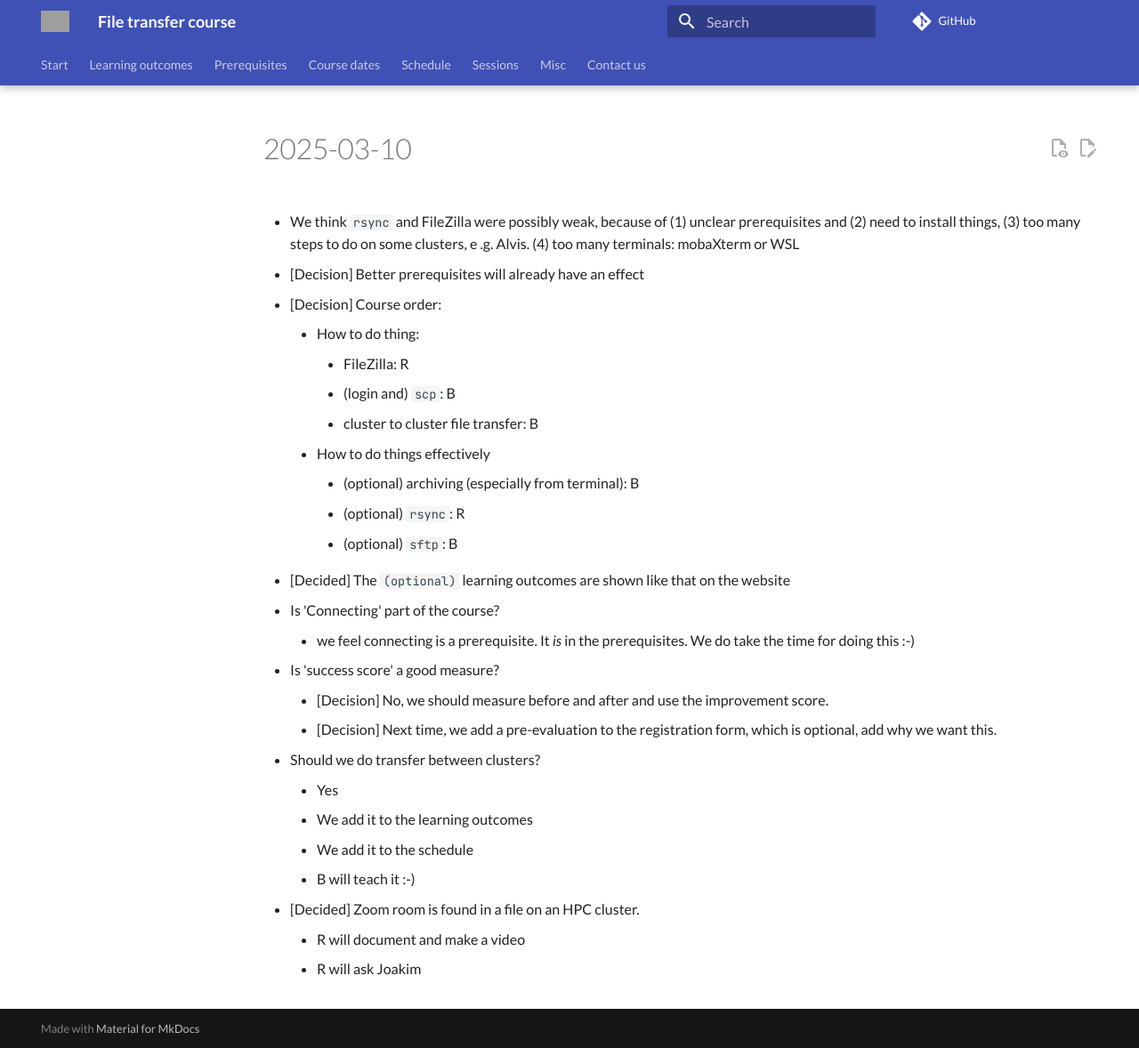
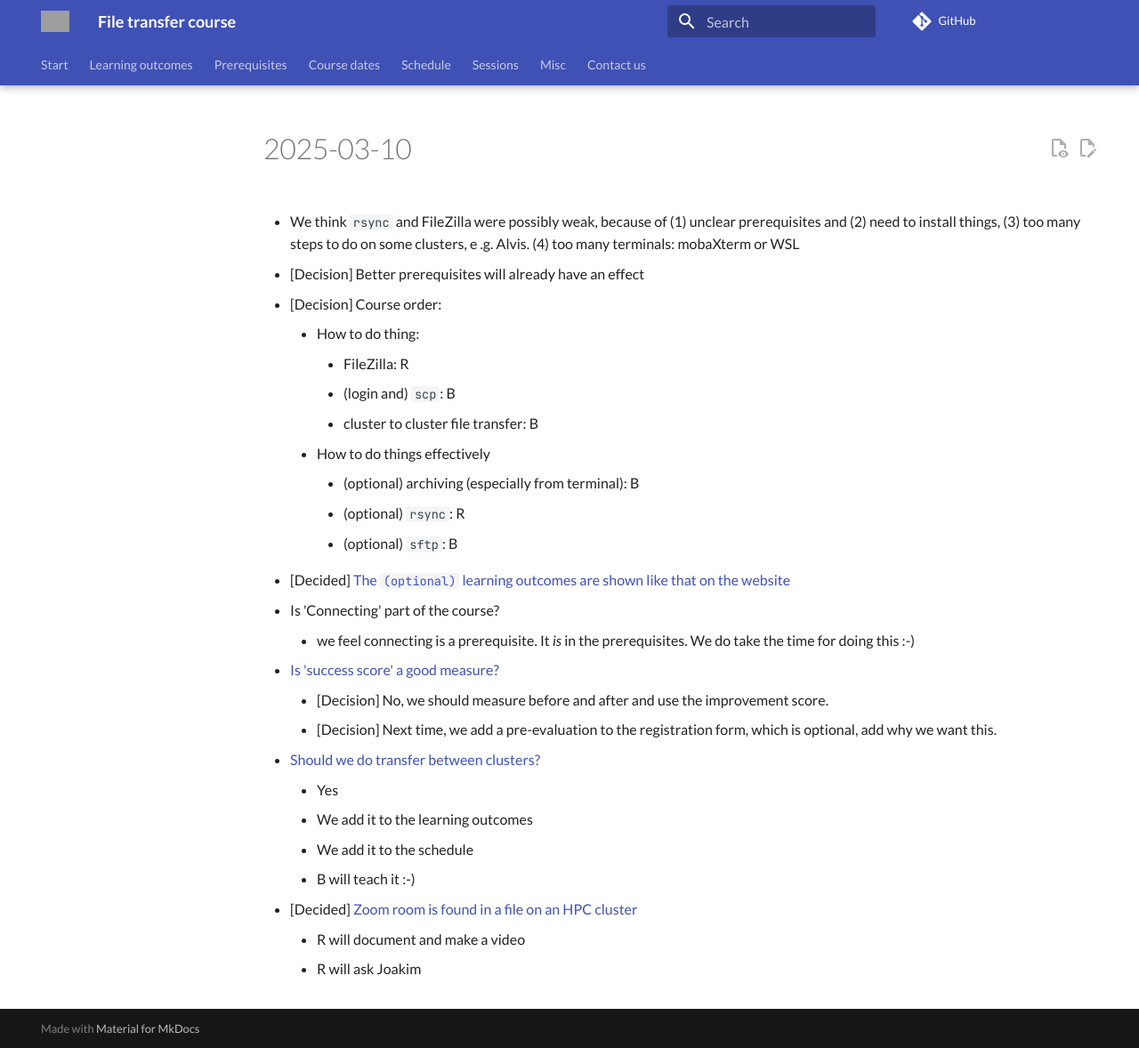
Before and after one commit to UPPMAX/naiss_file_transfer_course, an MkDocs documentation site: the page built from docs/meeting_notes/20250310.md, in a window 1280 px wide and 1178 px high. Shown: the whole window at 89% size. Built offline with MkDocs 1.6.1 and Material for MkDocs 9.7.7, drawn with Linux system fonts in a browser that asks for light colours; comment, search, counter and statistics services are not loaded; part of the change alters nothing that is shown; grey boxes are pictures that could not be loaded.

```diff
--- a/docs/meeting_notes/20250310.md
+++ b/docs/meeting_notes/20250310.md
@@ -15,20 +15,20 @@
         - (optional) archiving (especially from terminal): B
         - (optional) `rsync`: R
         - (optional) `sftp`: B
-- [Decided] The `(optional)` learning outcomes are shown like that on the website
+- [Decided] [The `(optional)` learning outcomes are shown like that on the website](https://github.com/UPPMAX/naiss_file_transfer_course/issues/31)
 - Is 'Connecting' part of the course?
     - we feel connecting is a prerequisite. It _is_ in the prerequisites.
       We do take the time for doing this :-)
-- Is 'success score' a good measure?
+- [Is 'success score' a good measure?](https://github.com/UPPMAX/naiss_file_transfer_course/issues/29)
     - [Decision] No, we should measure before and after and use the improvement
       score.
     - [Decision] Next time, we add a pre-evaluation to the registration form,
       which is optional, add why we want this.
-- Should we do transfer between clusters?
+- [Should we do transfer between clusters?](https://github.com/UPPMAX/naiss_file_transfer_course/issues/32)
     - Yes
     - We add it to the learning outcomes
     - We add it to the schedule
     - B will teach it :-)
-- [Decided] Zoom room is found in a file on an HPC cluster.
+- [Decided] [Zoom room is found in a file on an HPC cluster](https://github.com/UPPMAX/naiss_file_transfer_course/issues/33)
     - R will document and make a video
     - R will ask Joakim
```
